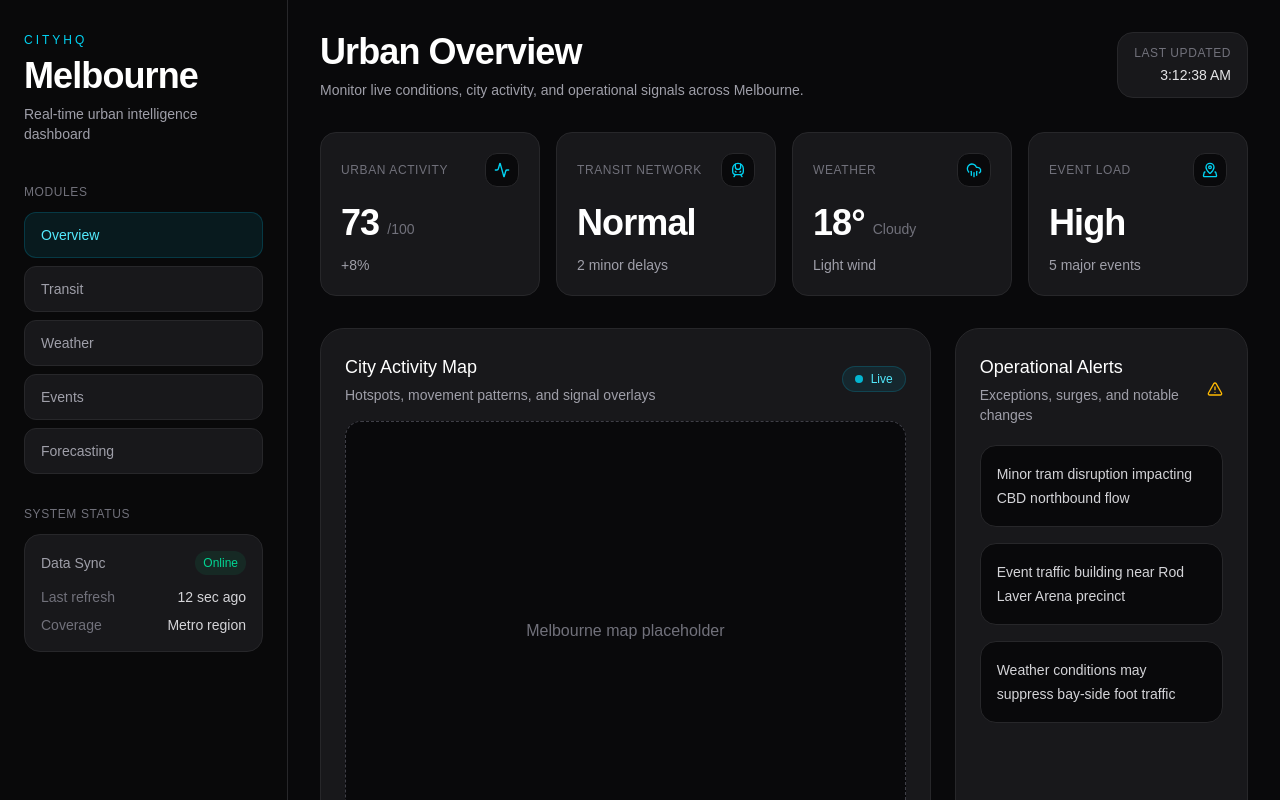
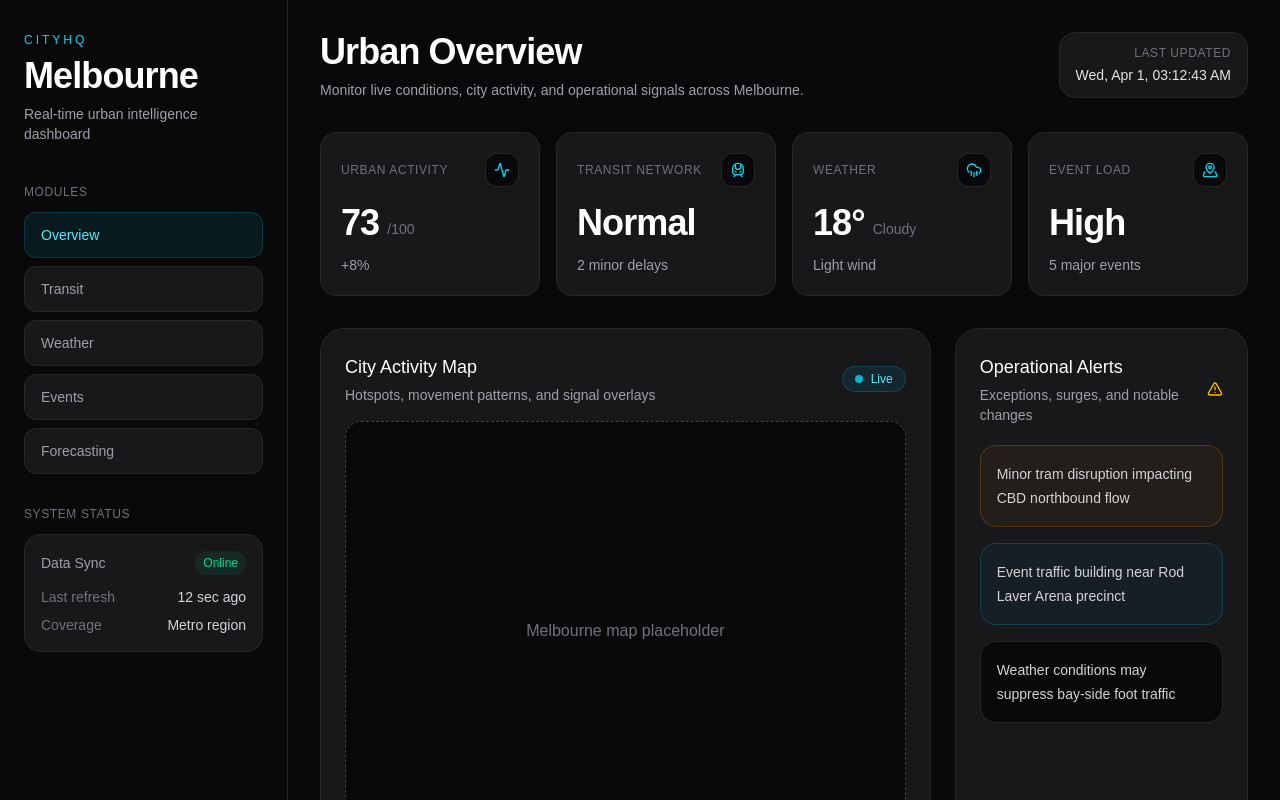
Before and after one commit to PaarthSh4rma/cityhq-melbourne, a Next.js app in the folder frontend/: page / in a window 1280 px wide. Shown: the top 800 px of the page. Built offline with nearby package versions, Linux system fonts and the light colour scheme.

Commit message:
add real-time timestamp with date and proper client handling

```diff
--- a/frontend/app/page.tsx
+++ b/frontend/app/page.tsx
@@ -1,4 +1,12 @@
-import { Activity, CloudRain, MapPinned, TrainFront, TriangleAlert } from "lucide-react";
+"use client";
+import { useEffect, useState } from "react";
+import {
+  Activity,
+  CloudRain,
+  MapPinned,
+  TrainFront,
+  TriangleAlert,
+} from "lucide-react";
 import { motion } from "framer-motion";
 
 const metricCards = [
@@ -32,45 +40,117 @@ const metricCards = [
   },
 ];
 
+const alerts = [
+  {
+    text: "Minor tram disruption impacting CBD northbound flow",
+    level: "warning",
+  },
+  {
+    text: "Event traffic building near Rod Laver Arena precinct",
+    level: "info",
+  },
+  {
+    text: "Weather conditions may suppress bay-side foot traffic",
+    level: "low",
+  },
+];
+
+const sidebarItems = [
+  "Overview",
+  "Transit",
+  "Weather",
+  "Events",
+  "Forecasting",
+];
+
+const fadeUp = {
+  initial: { opacity: 0, y: 14 },
+  animate: { opacity: 1, y: 0 },
+};
+
 export default function Home() {
+  const [time, setTime] = useState<string | null>(null);
+
+useEffect(() => {
+  const updateTime = () => {
+    const now = new Date();
+    const formatted = now.toLocaleString(undefined, {
+      weekday: "short",
+      day: "numeric",
+      month: "short",
+      hour: "2-digit",
+      minute: "2-digit",
+      second: "2-digit",
+    });
+    setTime(formatted);
+  };
+
+  updateTime();
+  const interval = setInterval(updateTime, 1000);
+
+  return () => clearInterval(interval);
+}, []);
+
   return (
     <main className="min-h-screen bg-zinc-950 text-white">
       <div className="flex min-h-screen">
         {/* Sidebar */}
         <aside className="w-72 border-r border-zinc-800 bg-zinc-950/80 px-6 py-8">
-          <div className="mb-10">
-            <p className="text-xs uppercase tracking-[0.25em] text-cyan-400">CityHQ</p>
-            <h1 className="mt-2 text-4xl font-semibold tracking-tight">Melbourne</h1>
+          <motion.div
+            initial={{ opacity: 0, y: 12 }}
+            animate={{ opacity: 1, y: 0 }}
+            transition={{ duration: 0.45 }}
+            className="mb-10"
+          >
+            <p className="text-xs uppercase tracking-[0.25em] text-cyan-400">
+              CityHQ
+            </p>
+            <h1 className="mt-2 text-4xl font-semibold tracking-tight">
+              Melbourne
+            </h1>
             <p className="mt-2 text-sm text-zinc-400">
               Real-time urban intelligence dashboard
             </p>
-          </div>
+          </motion.div>
 
           <div className="space-y-8">
-            <div>
+            <motion.div
+              initial={{ opacity: 0, y: 12 }}
+              animate={{ opacity: 1, y: 0 }}
+              transition={{ duration: 0.45, delay: 0.05 }}
+            >
               <p className="mb-3 text-xs font-medium uppercase tracking-wider text-zinc-500">
                 Modules
               </p>
+
               <div className="space-y-2">
-                {["Overview", "Transit", "Weather", "Events", "Forecasting"].map((item) => (
-                  <div
+                {sidebarItems.map((item, index) => (
+                  <motion.div
                     key={item}
-                    className={`rounded-xl border px-4 py-3 text-sm transition ${
+                    initial={{ opacity: 0, x: -8 }}
+                    animate={{ opacity: 1, x: 0 }}
+                    transition={{ duration: 0.3, delay: 0.08 + index * 0.04 }}
+                    className={`cursor-pointer rounded-xl border px-4 py-3 text-sm transition ${
                       item === "Overview"
                         ? "border-cyan-500/20 bg-cyan-500/10 text-cyan-300"
-                        : "border-zinc-800 bg-zinc-900 text-zinc-400 hover:text-white"
+                        : "border-zinc-800 bg-zinc-900 text-zinc-400 hover:border-zinc-700 hover:text-white"
                     }`}
                   >
                     {item}
-                  </div>
+                  </motion.div>
                 ))}
               </div>
-            </div>
+            </motion.div>
 
-            <div>
+            <motion.div
+              initial={{ opacity: 0, y: 12 }}
+              animate={{ opacity: 1, y: 0 }}
+              transition={{ duration: 0.45, delay: 0.12 }}
+            >
               <p className="mb-3 text-xs font-medium uppercase tracking-wider text-zinc-500">
                 System Status
               </p>
+
               <div className="rounded-2xl border border-zinc-800 bg-zinc-900 p-4">
                 <div className="mb-3 flex items-center justify-between">
                   <span className="text-sm text-zinc-400">Data Sync</span>
@@ -78,61 +158,85 @@ export default function Home() {
                     Online
                   </span>
                 </div>
+
                 <div className="mb-2 flex items-center justify-between text-sm">
                   <span className="text-zinc-500">Last refresh</span>
                   <span className="text-zinc-300">12 sec ago</span>
                 </div>
+
                 <div className="flex items-center justify-between text-sm">
                   <span className="text-zinc-500">Coverage</span>
                   <span className="text-zinc-300">Metro region</span>
                 </div>
               </div>
-            </div>
+            </motion.div>
           </div>
         </aside>
 
         {/* Main Content */}
         <section className="flex-1 px-8 py-8">
           {/* Header */}
-          <div className="mb-8 flex items-start justify-between">
+          <motion.div
+            initial={{ opacity: 0, y: 14 }}
+            animate={{ opacity: 1, y: 0 }}
+            transition={{ duration: 0.45, delay: 0.08 }}
+            className="mb-8 flex items-start justify-between"
+          >
             <div>
-              <h2 className="text-4xl font-semibold tracking-tight">Urban Overview</h2>
+              <h2 className="text-4xl font-semibold tracking-tight">
+                Urban Overview
+              </h2>
               <p className="mt-2 text-sm text-zinc-400">
-                Monitor live conditions, city activity, and operational signals across Melbourne.
+                Monitor live conditions, city activity, and operational signals
+                across Melbourne.
               </p>
             </div>
 
             <div className="rounded-2xl border border-zinc-800 bg-zinc-900 px-4 py-3 text-right">
-              <p className="text-xs uppercase tracking-wider text-zinc-500">Last Updated</p>
-              <p className="mt-1 text-sm text-zinc-200">{new Date().toLocaleTimeString()}</p>
+              <p className="text-xs uppercase tracking-wider text-zinc-500">
+                Last Updated
+              </p>
+              <p className="mt-1 text-sm text-zinc-200">
+                    {time ?? "--"}
+              </p>
             </div>
-          </div>
+          </motion.div>
 
           {/* Metrics */}
           <div className="mb-8 grid grid-cols-1 gap-4 xl:grid-cols-4">
-            {metricCards.map((card) => {
+            {metricCards.map((card, index) => {
               const Icon = card.icon;
+
               return (
-                <div
+                <motion.div
                   key={card.title}
-                  className="rounded-2xl border border-zinc-800 bg-zinc-900 p-5 transition hover:border-cyan-500/30 hover:bg-zinc-900/80"
+                  variants={fadeUp}
+                  initial="initial"
+                  animate="animate"
+                  transition={{ duration: 0.35, delay: 0.12 + index * 0.06 }}
+                  className="rounded-2xl border border-zinc-800 bg-zinc-900 p-5 transition hover:border-cyan-500/30 hover:bg-zinc-900/80 hover:shadow-[0_0_20px_rgba(34,211,238,0.08)]"
                 >
                   <div className="mb-4 flex items-center justify-between">
                     <p className="text-xs uppercase tracking-wider text-zinc-500">
                       {card.title}
                     </p>
+
                     <div className="rounded-xl border border-zinc-800 bg-zinc-950 p-2 text-cyan-400">
                       <Icon size={16} />
                     </div>
                   </div>
 
                   <div className="flex items-end gap-2">
-                    <span className="text-4xl font-semibold tracking-tight">{card.value}</span>
-                    <span className="pb-1 text-sm text-zinc-500">{card.unit}</span>
+                    <span className="text-4xl font-semibold tracking-tight">
+                      {card.value}
+                    </span>
+                    <span className="pb-1 text-sm text-zinc-500">
+                      {card.unit}
+                    </span>
                   </div>
 
                   <p className="mt-3 text-sm text-zinc-400">{card.change}</p>
-                </div>
+                </motion.div>
               );
             })}
           </div>
@@ -140,7 +244,12 @@ export default function Home() {
           {/* Main panels */}
           <div className="grid grid-cols-1 gap-6 xl:grid-cols-3">
             {/* Map */}
-            <div className="xl:col-span-2 rounded-3xl border border-zinc-800 bg-zinc-900 p-6">
+            <motion.div
+              initial={{ opacity: 0, y: 14 }}
+              animate={{ opacity: 1, y: 0 }}
+              transition={{ duration: 0.4, delay: 0.28 }}
+              className="xl:col-span-2 rounded-3xl border border-zinc-800 bg-zinc-900 p-6 transition hover:border-cyan-500/20"
+            >
               <div className="mb-4 flex items-center justify-between">
                 <div>
                   <p className="text-lg font-medium">City Activity Map</p>
@@ -148,19 +257,25 @@ export default function Home() {
                     Hotspots, movement patterns, and signal overlays
                   </p>
                 </div>
-                  <span className="flex items-center gap-2 rounded-full border border-cyan-500/20 bg-cyan-500/10 px-3 py-1 text-xs text-cyan-300">
-                    <span className="h-2 w-2 rounded-full bg-cyan-400 animate-pulse" />
-                    Live
-                  </span>
+
+                <span className="flex items-center gap-2 rounded-full border border-cyan-500/20 bg-cyan-500/10 px-3 py-1 text-xs text-cyan-300">
+                  <span className="h-2 w-2 rounded-full bg-cyan-400 animate-pulse" />
+                  Live
+                </span>
               </div>
 
               <div className="flex h-[420px] items-center justify-center rounded-2xl border border-dashed border-zinc-700 bg-zinc-950 text-zinc-500">
                 Melbourne map placeholder
               </div>
-            </div>
+            </motion.div>
 
             {/* Alerts */}
-            <div className="rounded-3xl border border-zinc-800 bg-zinc-900 p-6">
+            <motion.div
+              initial={{ opacity: 0, y: 14 }}
+              animate={{ opacity: 1, y: 0 }}
+              transition={{ duration: 0.4, delay: 0.34 }}
+              className="rounded-3xl border border-zinc-800 bg-zinc-900 p-6 transition hover:border-amber-500/20"
+            >
               <div className="mb-5 flex items-center justify-between">
                 <div>
                   <p className="text-lg font-medium">Operational Alerts</p>
@@ -172,35 +287,53 @@ export default function Home() {
               </div>
 
               <div className="space-y-4">
-                {[
-                  "Minor tram disruption impacting CBD northbound flow",
-                  "Event traffic building near Rod Laver Arena precinct",
-                  "Weather conditions may suppress bay-side foot traffic",
-                ].map((alert, index) => (
-                  <div
-                    key={index}
-                    className="rounded-2xl border border-zinc-800 bg-zinc-950 p-4"
+                {alerts.map((alert, index) => (
+                  <motion.div
+                    key={alert.text}
+                    initial={{ opacity: 0, y: 10 }}
+                    animate={{ opacity: 1, y: 0 }}
+                    transition={{ duration: 0.3, delay: 0.4 + index * 0.05 }}
+                    className={`rounded-2xl border p-4 ${
+                      alert.level === "warning"
+                        ? "border-amber-500/20 bg-amber-500/5"
+                        : alert.level === "info"
+                          ? "border-cyan-500/20 bg-cyan-500/5"
+                          : "border-zinc-800 bg-zinc-950"
+                    }`}
                   >
-                    <p className="text-sm leading-6 text-zinc-300">{alert}</p>
-                  </div>
+                    <p className="text-sm leading-6 text-zinc-300">
+                      {alert.text}
+                    </p>
+                  </motion.div>
                 ))}
               </div>
-            </div>
+            </motion.div>
           </div>
 
           {/* Bottom panels */}
           <div className="mt-6 grid grid-cols-1 gap-6 xl:grid-cols-2">
-            <div className="rounded-3xl border border-zinc-800 bg-zinc-900 p-6">
+            <motion.div
+              initial={{ opacity: 0, y: 14 }}
+              animate={{ opacity: 1, y: 0 }}
+              transition={{ duration: 0.4, delay: 0.42 }}
+              className="rounded-3xl border border-zinc-800 bg-zinc-900 p-6 transition hover:border-cyan-500/20"
+            >
               <p className="text-lg font-medium">Activity Trend</p>
               <p className="mt-1 text-sm text-zinc-400">
                 Short-term movement and congestion trajectory
               </p>
+
               <div className="mt-4 flex h-56 items-center justify-center rounded-2xl border border-dashed border-zinc-700 bg-zinc-950 text-zinc-500">
                 Trend chart placeholder
               </div>
-            </div>
+            </motion.div>
 
-            <div className="rounded-3xl border border-zinc-800 bg-zinc-900 p-6">
+            <motion.div
+              initial={{ opacity: 0, y: 14 }}
+              animate={{ opacity: 1, y: 0 }}
+              transition={{ duration: 0.4, delay: 0.48 }}
+              className="rounded-3xl border border-zinc-800 bg-zinc-900 p-6 transition hover:border-cyan-500/20"
+            >
               <p className="text-lg font-medium">Forecast Window</p>
               <p className="mt-1 text-sm text-zinc-400">
                 Next 1–3 hour operational outlook
@@ -221,7 +354,7 @@ export default function Home() {
                   </p>
                 </div>
               </div>
-            </div>
+            </motion.div>
           </div>
         </section>
       </div>
```
